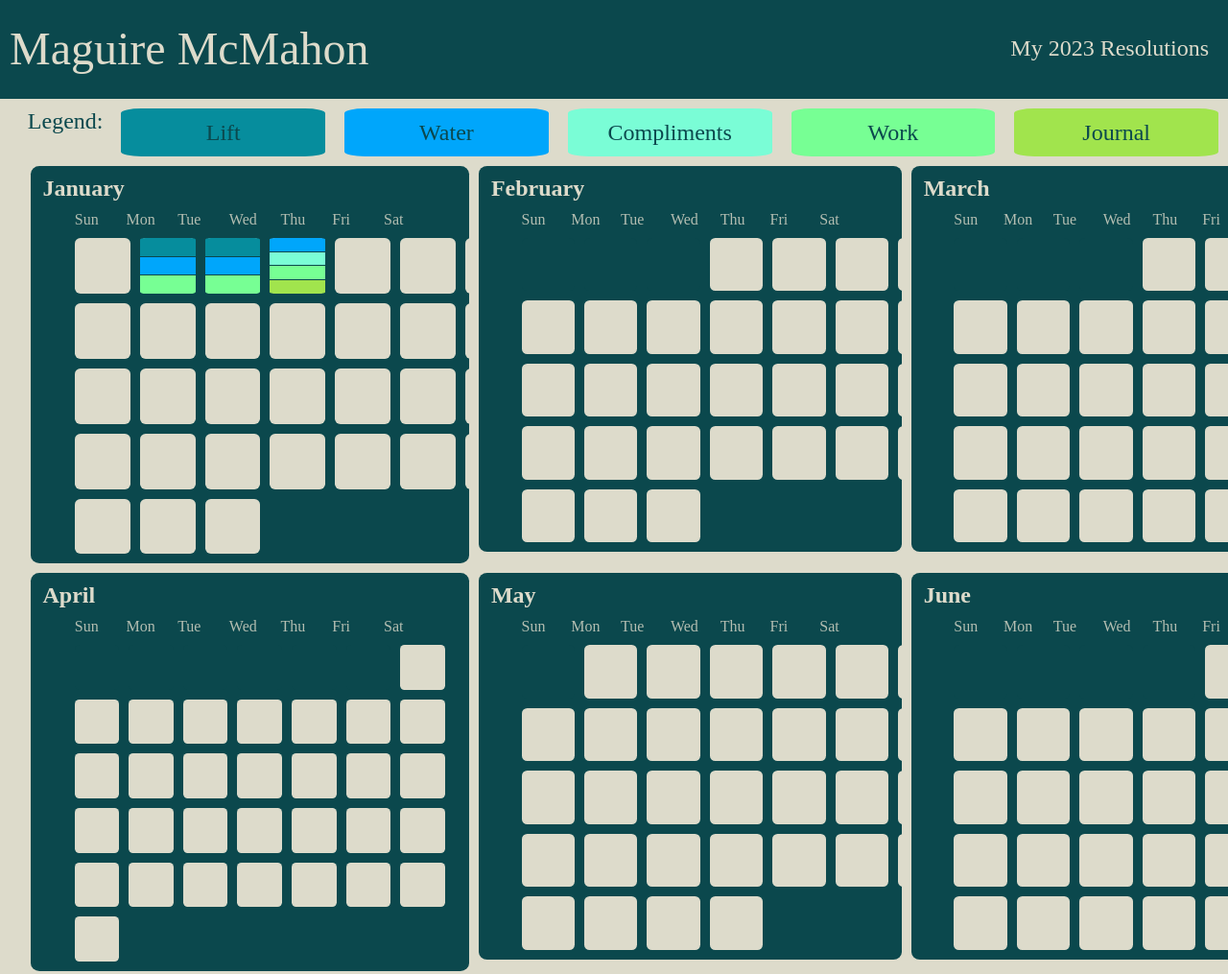
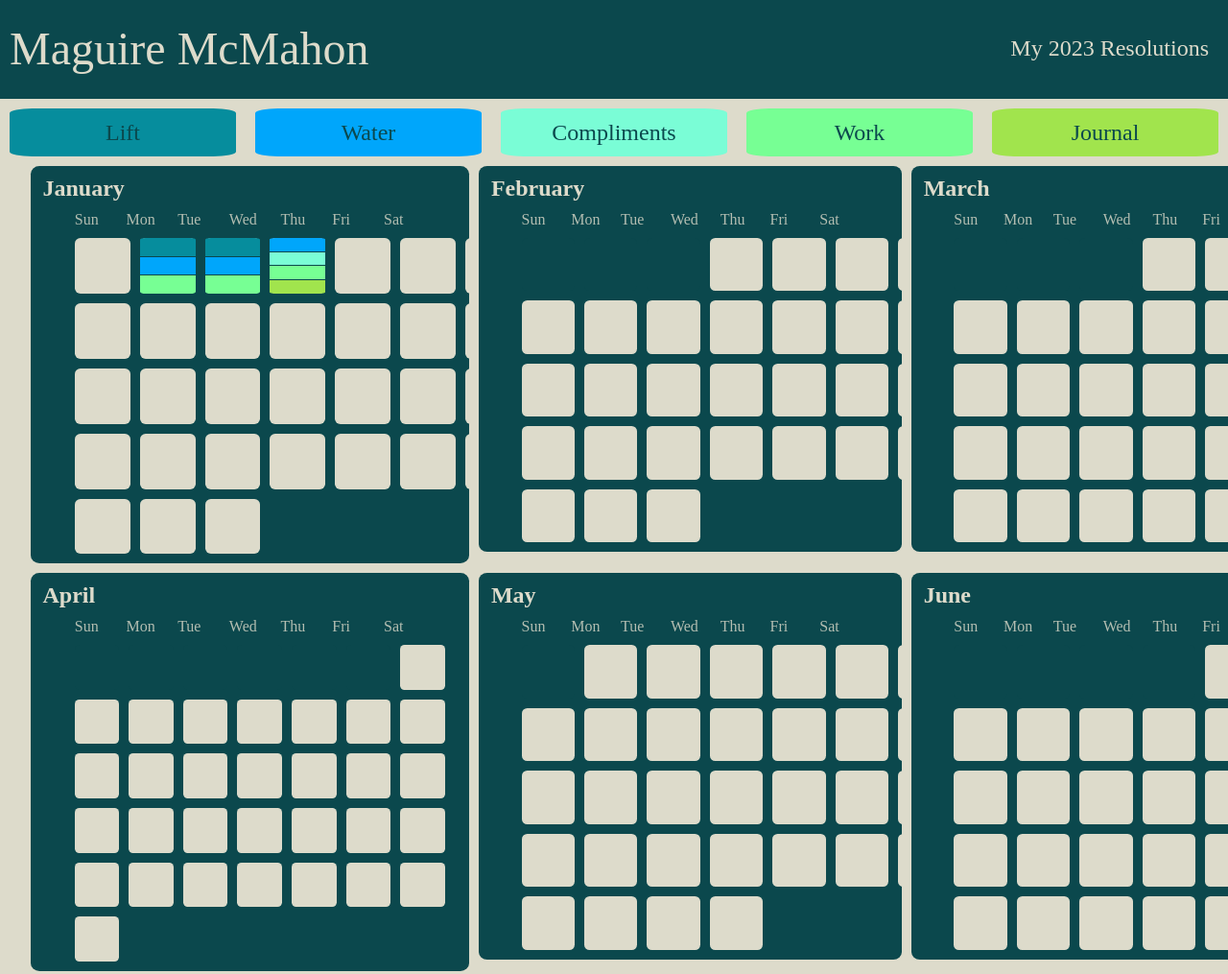
Before and after one commit to mimcmahon20/newYearsResolutions, a plain HTML site: page index.html in a window 1280 px wide. Shown: the top 1015 px of the page at 96% size. Drawn offline with Linux system fonts and the light colour scheme.

Commit message:
adjusting grid and removing the word Legend
No need to label the legend, it is only one of a few elements on the screen

```diff
--- a/css/style.css
+++ b/css/style.css
@@ -178,7 +178,7 @@ body {
 .legend {
     width: 100%;
     display: grid;
-    grid-template-columns: 1fr 2fr 2fr 2fr 2fr 2fr;
+    grid-template-columns: 2fr 2fr 2fr 2fr 2fr;
     padding-top: calc(12.5vh + 3px);
     justify-content: left;
 }
@@ -190,6 +190,7 @@ body {
     width: 100%;
     text-align: center;
 }
+
 
 .legend-item {
     display: flex;
--- a/index.html
+++ b/index.html
@@ -23,7 +23,7 @@
     </div>
 
     <div class="legend lookOut">
-        <div class="legend-name">Legend:</div>
+
         <div class="legend-item">
             <div class="lift legend-key">
                 <div class="legend-name">Lift</div>
```
